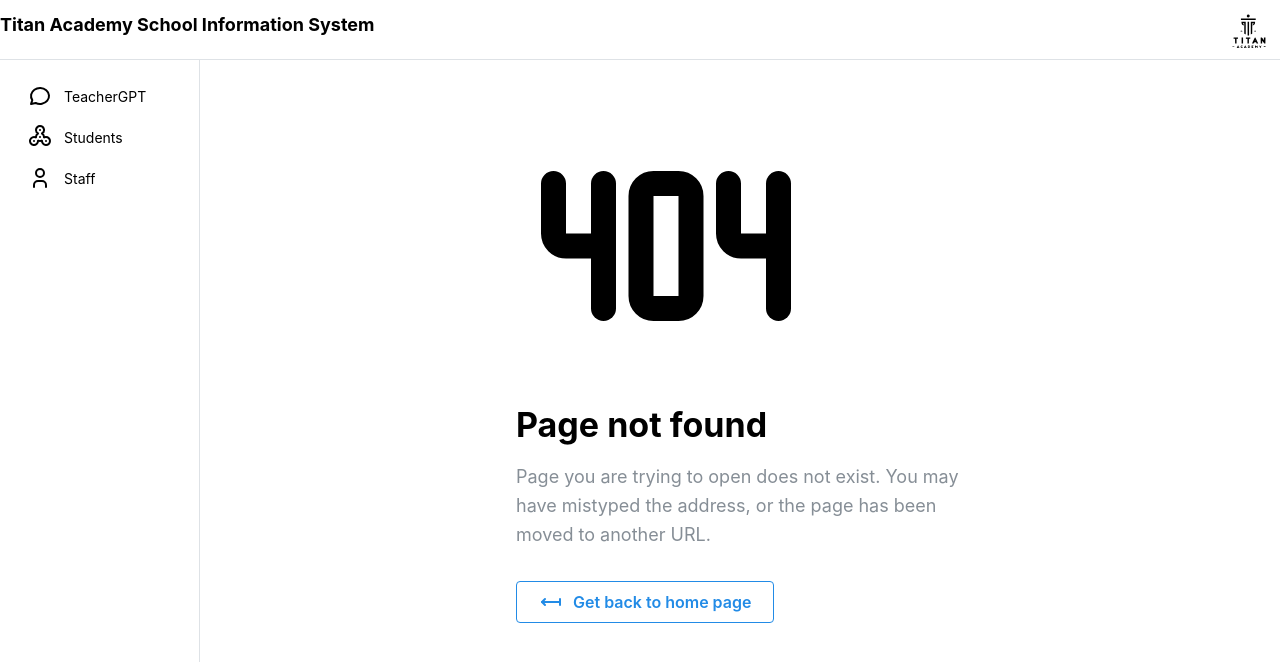
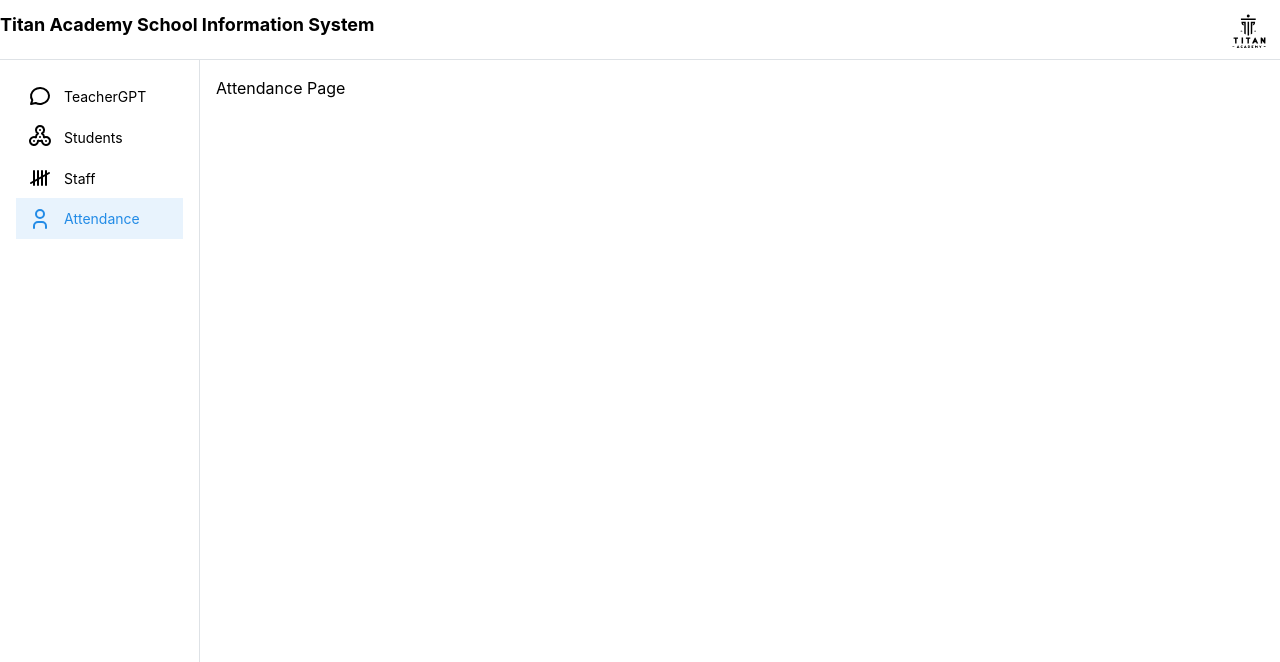
Before and after one commit to sxflynn/TeacherGPT, a React (Vite) app in the folder titanweb/: page /attendance in a window 1280 px wide. Shown: the top 662 px of the page. Built offline with nearby package versions, Linux system fonts and the light colour scheme.

Commit message:
Build: Created new attendance pages in titanweb

```diff
--- a/titanweb/src/components/AppShellNavbar.tsx
+++ b/titanweb/src/components/AppShellNavbar.tsx
@@ -1,5 +1,5 @@
 import { NavLink } from "@mantine/core";
-import { IconFidgetSpinner, IconMessageCircle, IconUser } from "@tabler/icons-react";
+import { IconFidgetSpinner, IconMessageCircle, IconUser,IconTallymarks } from "@tabler/icons-react";
 import { Dispatch, SetStateAction } from "react";
 import { Link } from "react-router-dom";
 
@@ -14,7 +14,8 @@
   const links = [
     {link: "/gpt", label:"TeacherGPT", icon: IconMessageCircle},
     { link: "/students", label: "Students", icon: IconFidgetSpinner },
-    { link: "/Staff", label: "Staff", icon: IconUser },
+    { link: "/staff", label: "Staff", icon: IconTallymarks },
+    { link: "/attendance", label: "Attendance", icon: IconUser },
   ];
 
   const navLinks = links.map((link) => {
--- a/titanweb/src/main.tsx
+++ b/titanweb/src/main.tsx
@@ -17,6 +17,7 @@
 import { StaffPage } from "./pages/StaffPage.tsx";
 import PageNotFound from "./pages/PageNotFound.tsx";
 import { StudentPage } from "./pages/StudentPage.tsx";
+import { AttendancePage } from "./pages/AttendancePage.tsx";
 
 const client = new ApolloClient({
   uri: "http://localhost:8080/graphql",
@@ -30,6 +31,7 @@
       <Route path="students" element={<StudentPage />} />
       <Route path="staff" element={<StaffPage />} />
       <Route path="gpt" element={<GPTPage />} />
+      <Route path="attendance" element={<AttendancePage />} />
       <Route path="*" element={<PageNotFound />} />
     </Route>
   )
--- /dev/null
+++ b/titanweb/src/pages/AttendancePage.tsx
@@ -0,0 +1,5 @@
+export function AttendancePage(){
+    return(
+        <>Attendance Page</>
+    )
+}
--- a/titanweb/src/pages/StudentPage.tsx
+++ b/titanweb/src/pages/StudentPage.tsx
@@ -1,6 +1,6 @@
 import { Title } from "@mantine/core";
 import { DataTable } from '../components/DataTable'
-import { GET_ALL_STUDENTS } from "../dataServices/students/studentQuery";
+import { GET_ALL_STUDENTS } from "../dataServices/students/queries";
 
 
 const tableHeaders = {
```
Also changed, not shown: titanweb/src/dataServices/students/queries.ts (renamed from titanweb/src/dataServices/students/studentQuery.ts).
